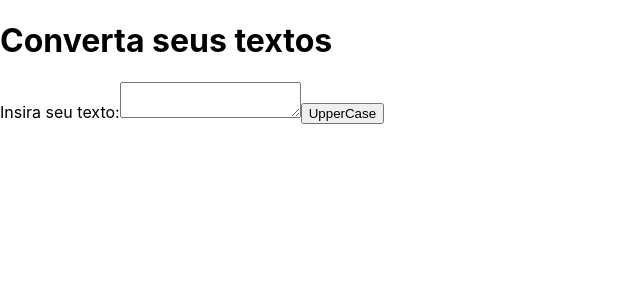
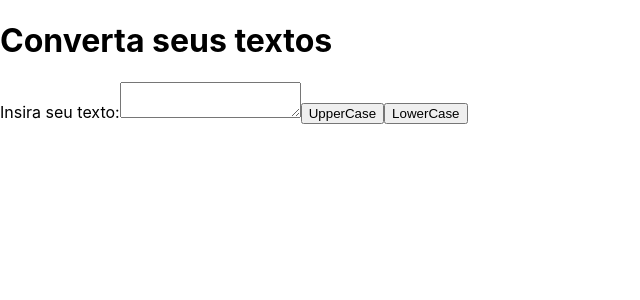
Before and after one commit to EricksonSiqueira/next-playground, a Next.js app: page / in a window 1280 px wide. Shown: the top 300 px of the page, without its empty margins (0-640 px from the left). Built offline with nearby package versions, Linux system fonts and the light colour scheme.

Commit message:
feat: botão que transforma texto em minusculo

```diff
--- a/pages/index.js
+++ b/pages/index.js
@@ -4,6 +4,12 @@ export default function Home() {
 
   const onCaps = (text) => {
     const capsText = text.toUpperCase();
+
+    setTextInput(capsText);
+  };
+
+  const onLower = (text) => {
+    const capsText = text.toLowerCase();
 
     setTextInput(capsText);
   };
@@ -21,6 +27,7 @@ export default function Home() {
         />
       </label>
       <button onClick={() => onCaps(textInput)}>UpperCase</button>
+      <button onClick={() => onLower(textInput)}>LowerCase</button>
       <p>{textInput}</p>
     </div>
   );
```
